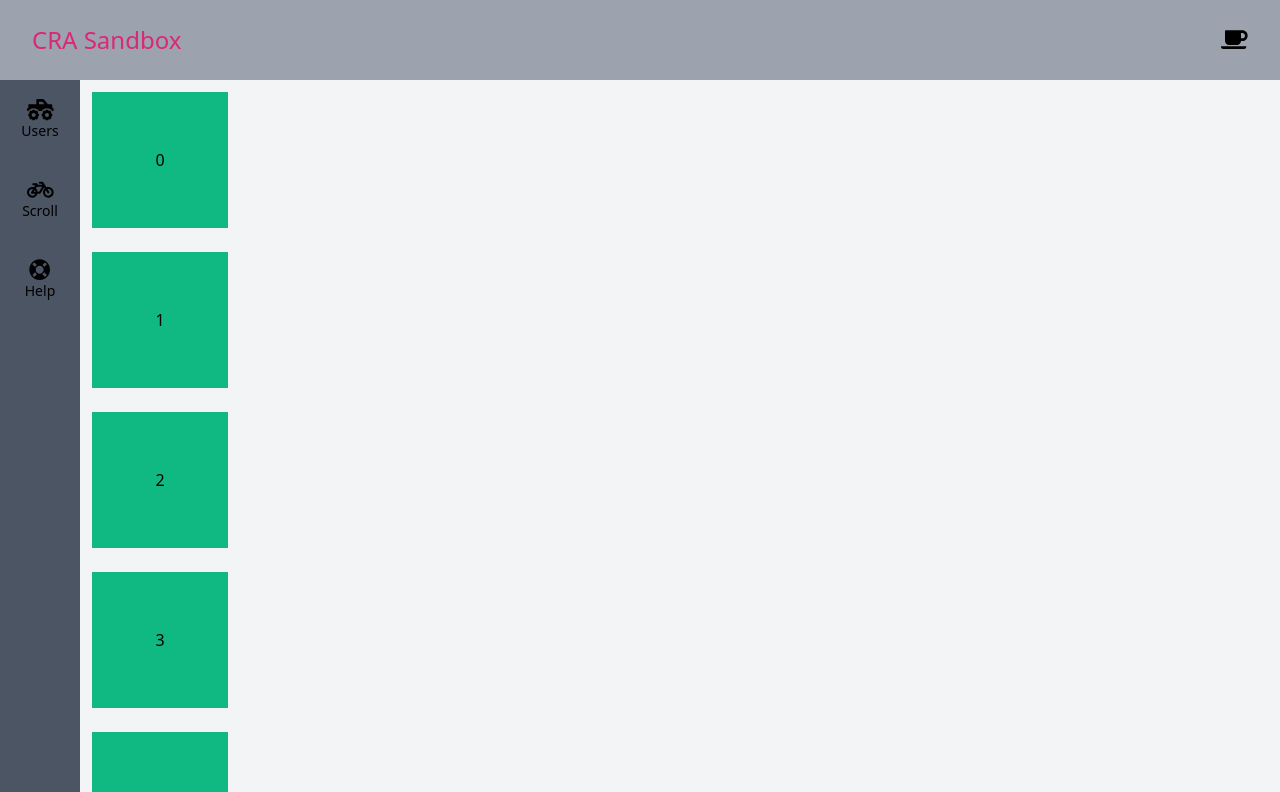
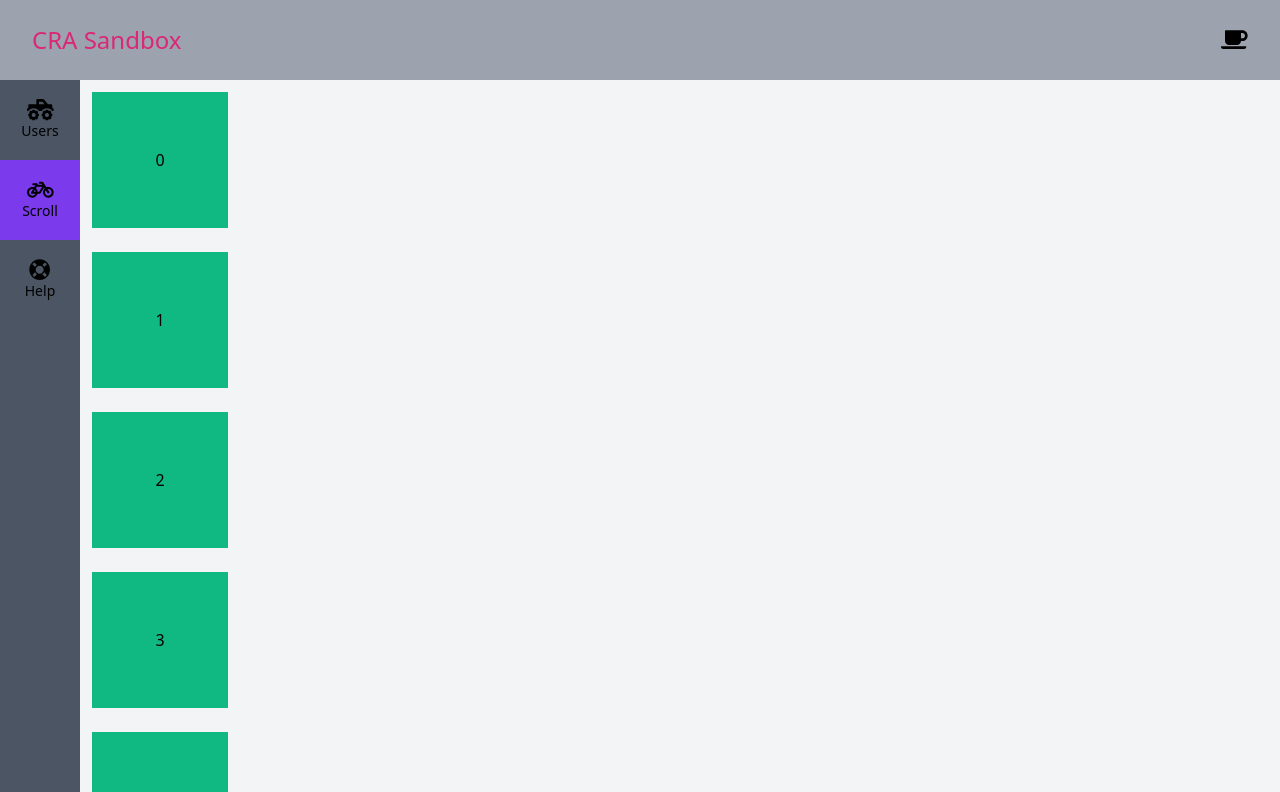
Before and after one commit to jobn/cra-sandbox, a React (Create React App) app: page /scroll in a window 1280 px wide. Shown: the top 792 px of the page. Built offline with nearby package versions, Linux system fonts and the light colour scheme.

Commit message:
better links between pages

```diff
--- a/src/App.js
+++ b/src/App.js
@@ -6,7 +6,7 @@ import {
   faBicycle,
   faLifeRing
 } from "@fortawesome/free-solid-svg-icons";
-import { BrowserRouter } from "react-router-dom";
+import { BrowserRouter, Link } from "react-router-dom";
 
 import StoreProvider from "./store/Provider";
 import Routes from "./Routes";
@@ -18,7 +18,10 @@ function App() {
       <BrowserRouter>
         <div className="w-full min-h-screen flex flex-col">
           <div className="h-20 flex flex-shrink-0 justify-between items-center px-8 bg-gray-400">
-            <h1 className="text-2xl text-pink-600">CRA Sandbox</h1>
+            <Link to="/" className="text-2xl text-pink-600">
+              CRA Sandbox
+            </Link>
+
             <div>
               <FontAwesomeIcon icon={faCoffee} size="lg" />
             </div>
--- a/src/MenuButton.jsx
+++ b/src/MenuButton.jsx
@@ -1,15 +1,16 @@
 import React from "react";
 import { FontAwesomeIcon } from "@fortawesome/react-fontawesome";
-import { Link } from "react-router-dom";
+import { NavLink } from "react-router-dom";
 
 const MenuButton = ({ path, label, icon }) => (
-  <Link
+  <NavLink
     to={path}
     className="w-20 h-20 flex flex-col items-center justify-center"
+    activeClassName="bg-purple-600"
   >
     <FontAwesomeIcon icon={icon} size="lg" />
     <div className="text-sm">{label}</div>
-  </Link>
+  </NavLink>
 );
 
 export default MenuButton;
```
